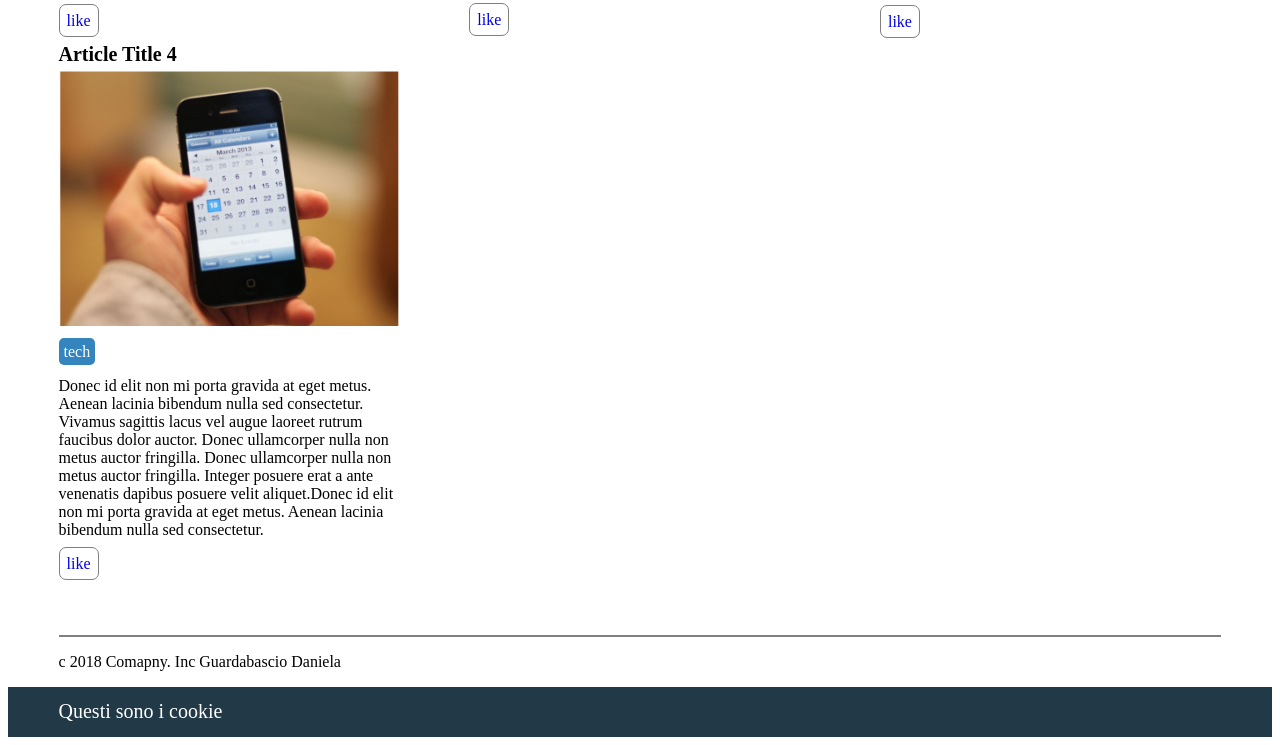
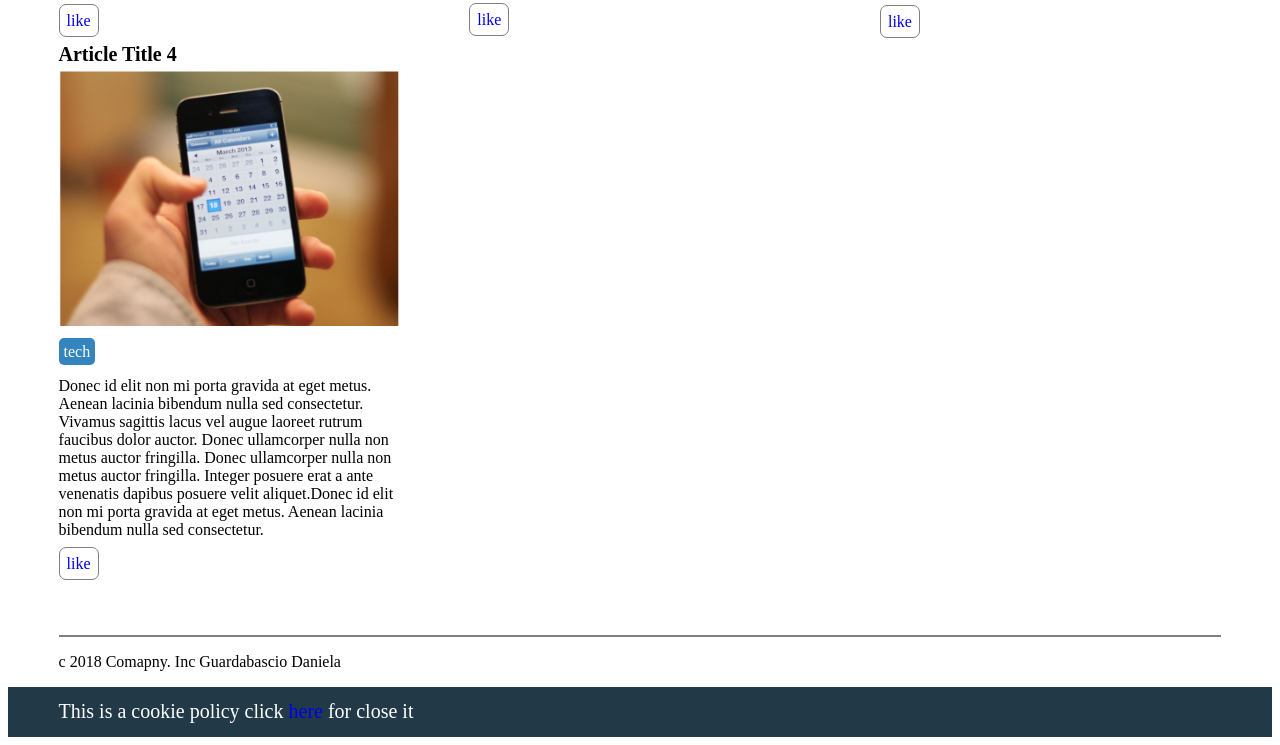
Before and after one commit to danielaguardabascio1/Guardabascio_FrontEnd, a plain HTML site: page Guardabascio_ProgettoFinaleW1/Pagina1.html in a window 1280 px wide. Shown: the part 894-1639 px from the top of the page. Drawn offline with Linux system fonts and the light colour scheme.

Commit message:
Progetto Finale W1 - coockie

```diff
--- a/Guardabascio_ProgettoFinaleW1/Pagina1.html
+++ b/Guardabascio_ProgettoFinaleW1/Pagina1.html
@@ -15,6 +15,7 @@
             <p class="p_header"> Project Guardanascio Daniela</p>
         </a>
     </header>
+
 
     <main>
         <div class="style_1">
@@ -66,12 +67,10 @@
             <p>c 2018 Comapny. Inc Guardabascio Daniela </p>
 
         </div>
-
-        <div class="header">
-            <p class="p_header">Questi sono i cookie</p>
-
-        </div>
     </footer>
+    <div class="header" id="1">
+            <p class="p_header">This is a cookie policy click <a href="#">here</a> for close it</p>
+    </div>
 </body>
 
 </html>
```
Also changed, not shown: Guardabascio_ProgettoFinaleW1/stileFinalW1.css (line endings or trailing spaces).
